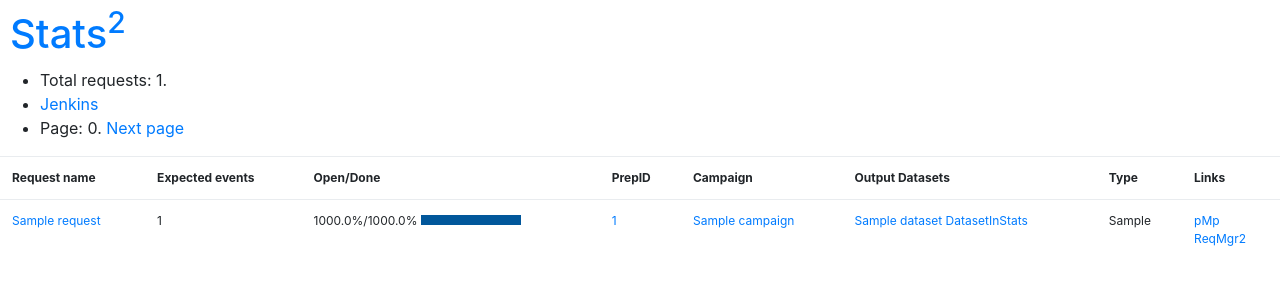
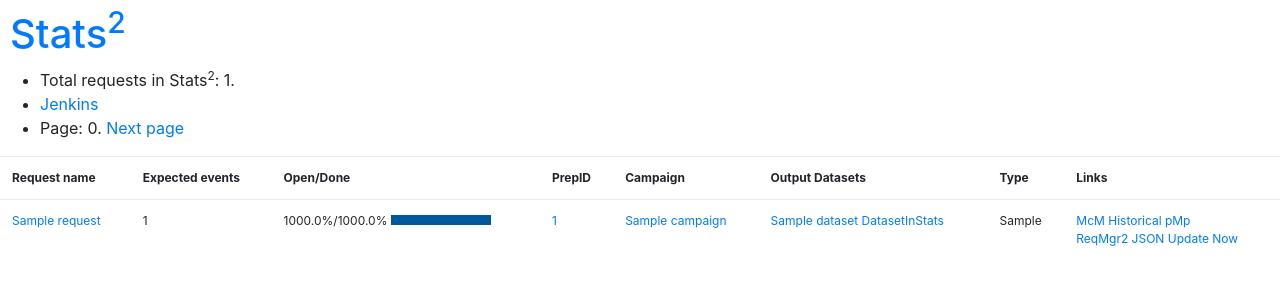
Before and after one commit to cms-PdmV/Stats2, a Flask app: page / in a window 1280 px wide. Shown: the top 300 px of the page. Run offline with Flask 2, Linux system fonts and the light colour scheme; a database or web service that is not in the repository returns one stand-in record (values such as "Sample title"); some libraries are stand-ins or nearby versions.

Commit message:
Bring back single request update in web

```diff
--- a/main.py
+++ b/main.py
@@ -1,7 +1,8 @@
-from flask import Flask, render_template, request
+from flask import Flask, render_template, request, redirect
 from flask_restful import Api
 from database import Database
 from utils import setup_console_logging
+from stats_update import StatsUpdate
 
 app = Flask(__name__)
 api = Api(app)
@@ -35,6 +36,12 @@ def index(page=0):
                            query=request.query_string.decode('utf-8'))
 
 
+@app.route('/update/<string:request_name>')
+def update(request_name):
+    StatsUpdate().perform_update(name=request_name)
+    return redirect("/0?request_name=" + request_name, code=302)
+
+
 def run_flask():
     setup_console_logging()
     app.run(host='0.0.0.0',
--- a/templates/index.html
+++ b/templates/index.html
@@ -37,7 +37,7 @@
     <body>
         <h1 style="margin: 10px;"><a style="text-decoration: none;" href="/">Stats<sup>2</sup></a></h1>
         <ul>
-            <li>Total requests: {{ total_requests }}.</li>
+            <li>Total requests in Stats<sup>2</sup>: {{ total_requests }}.</li>
             <li><a href="http://instance3:8080/job/Stats2Update/">Jenkins</a></li>
             {% if page != -1 %}
             <li>Page: {{ page }}. {% if page > 0 %}<a href="/{{ page - 1 }}?{{ query }}">Previous page</a>{% endif %} <a href="/{{ page + 1 }}?{{ query }}">Next page</a></li>
@@ -61,7 +61,7 @@
                         {% if request.TotalEvents != -1 %}
                             {{ request.TotalEvents }}
                         {% else %}
-                            No data
+                            <span style="color:#FF0000"><b>No data</b></span>
                         {% endif %}
 
                     </td>
@@ -85,26 +85,14 @@
                     <td>
                         {% for dataset in request.OutputDatasets %}
                             <a href="/0?dataset={{ dataset }}">{{ dataset }}</a>&nbsp;<a href="https://cms-pdmv.cern.ch/stats/?ResToPrint=50&Page=1&Col=15-20-7-11-2-8-4-5-23-9&DN={{ dataset }}">DatasetInStats</a>
-                            <!--
-                            {% set lastHistory = request.EventNumberHistory | last %}
-                            {% if lastHistory %}
-                                {% set open = lastHistory.Datasets[dataset].OpenEvents %}
-                                {% set done = lastHistory.Datasets[dataset].DoneEvents %}
-                                {% set openPercent = open / request.TotalEvents * 100.0 %}
-                                {% set donePercent = done / request.TotalEvents * 100.0 %}
-                                <div class="gray-bar"><div style="width: {{ donePercent }}%;" class="blue-bar"></div><div style="width: {{ openPercent }}%;" class="orange-bar"></div>
-                                </div>
-                                {{ openPercent | round(2) }}%/{{ donePercent | round(2) }}%
-                                <br>
-                            {% endif %}
-                            <hr>
-                            -->
                         {% endfor %}
                     </td>
                     <td>{{ request.RequestType }}</td>
                     <td>
-                        <a href="https://cms-pdmv.cern.ch/pmp/historical?r={{ request.PrepID | replace('task_', '') }}">pMp</a><br>
-                        <a href="https://cmsweb.cern.ch/reqmgr2/data/request?name={{ request.RequestName }}">ReqMgr2</a>
+                        <a href="https://cms-pdmv.cern.ch/mcm/requests?prepid={{ request.PrepID | replace('task_', '') }}">McM</a>
+                        <a href="https://cms-pdmv.cern.ch/pmp/historical?r={{ request.PrepID | replace('task_', '') }}">Historical&nbsp;pMp</a><br>
+                        <a href="https://cmsweb.cern.ch/reqmgr2/data/request?name={{ request.RequestName }}">ReqMgr2&nbsp;JSON</a>
+                        <a href="/update/{{ request.RequestName }}">Update&nbsp;Now</a>
                     </td>
                 </tr>
             {% endfor %}
```
Also changed, not shown: connection_wrapper.py (+9 -2 lines), stats_updater.py (deleted).
